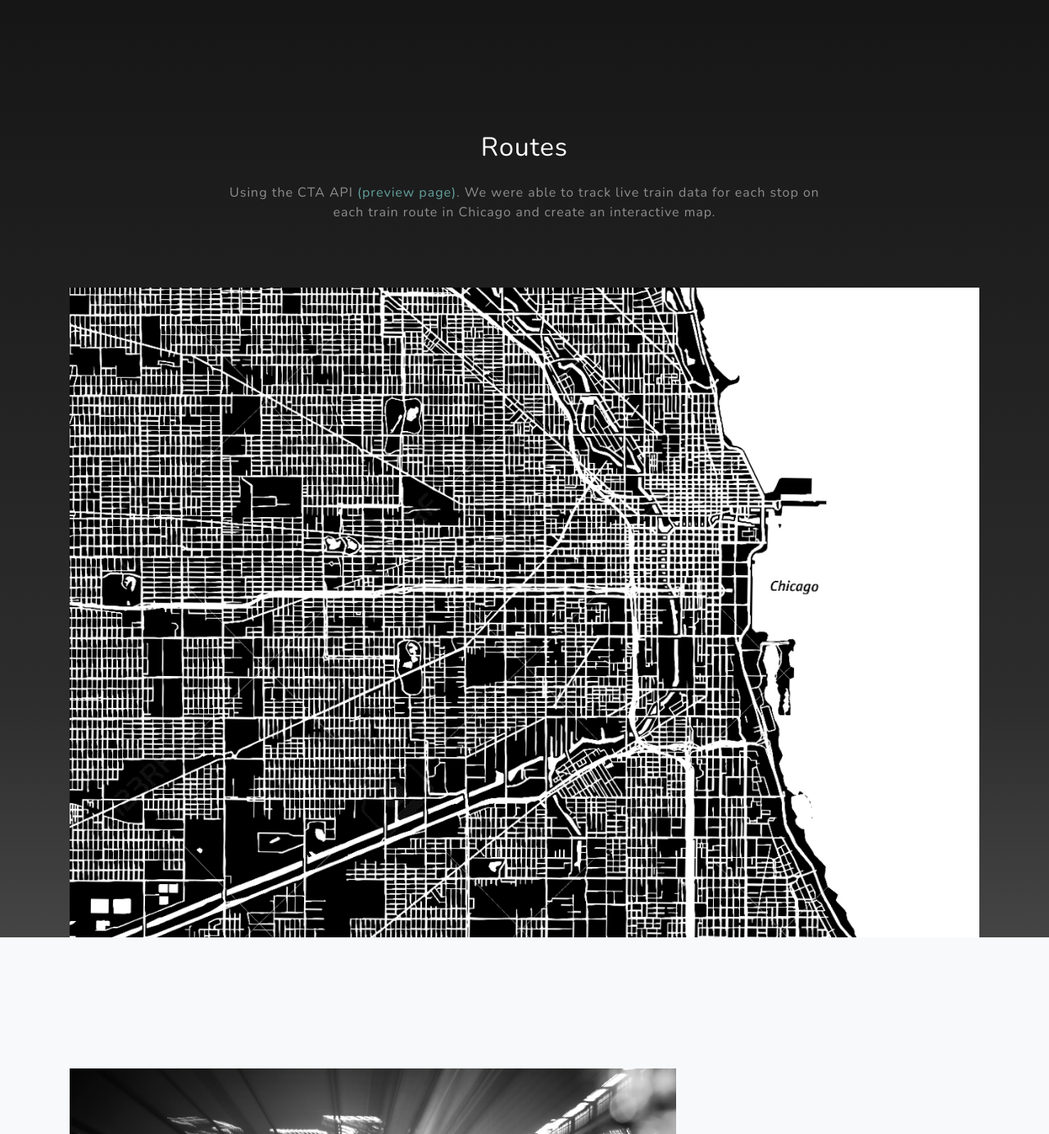
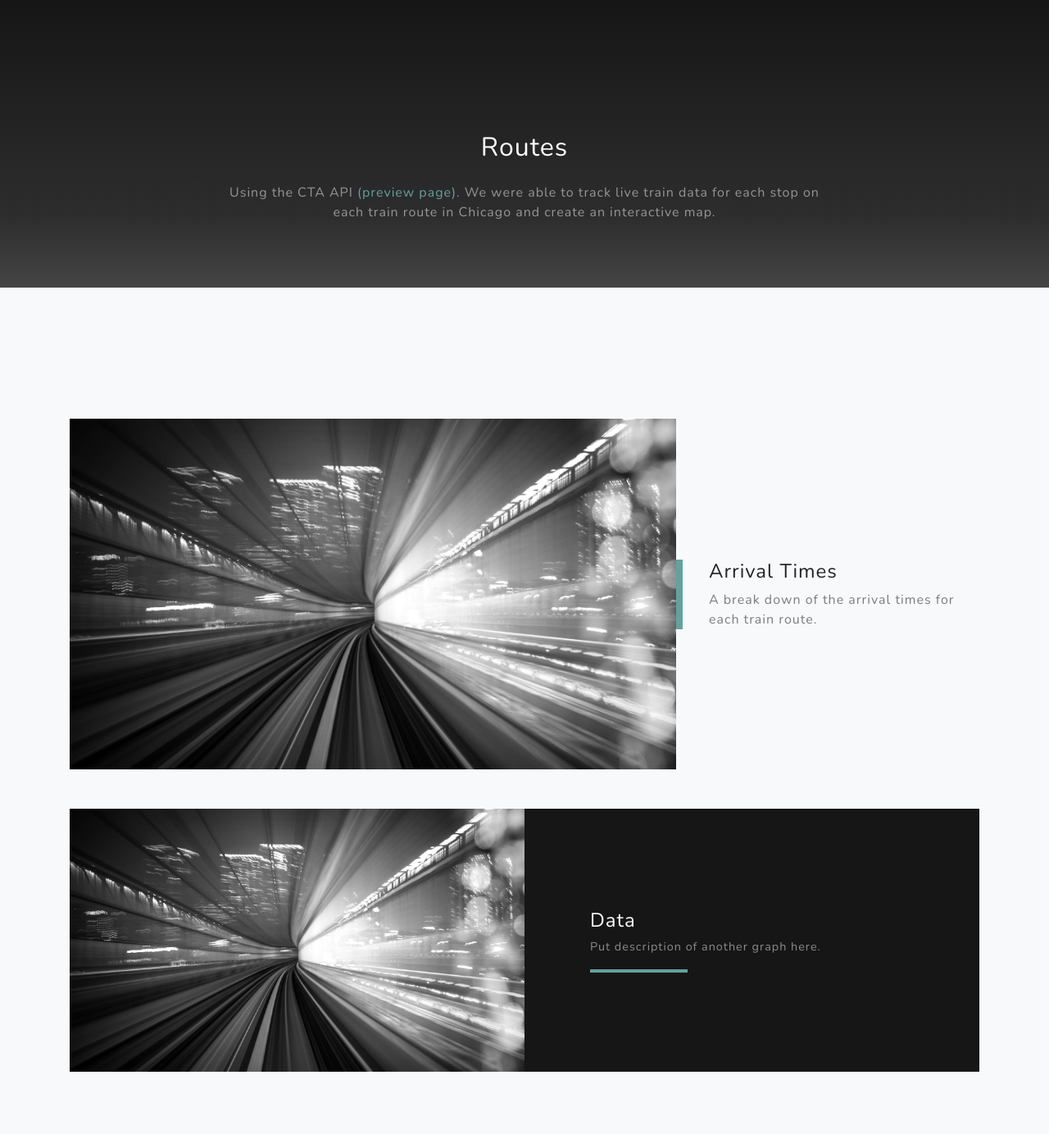
Before and after one commit to tghorms/project2CTA, a Flask app: page / in a window 1280 px wide. Shown: the part 799-2183 px from the top of the page at 82% size. Run offline with Flask 2, Linux system fonts and the light colour scheme; parts of the project's set-up code (start-up, migrations or seed data) failed here and were passed over; some libraries are stand-ins or nearby versions.

Commit message:
inserted place holders within html

```diff
--- a/templates/index.html
+++ b/templates/index.html
@@ -77,7 +77,8 @@
             live train data for each stop on each train route in Chicago and create an interactive map.</p>
         </div>
       </div>
-      <img src="{{ url_for('static', filename='img/chicago-map.jpg') }}" class="img-fluid" alt="">
+      <div id= "map"></div>
+      <!-- <img src="{{ url_for('static', filename='img/chicago-map.jpg') }}" class="img-fluid" alt=""> -->
     </div>
   </section>
 
@@ -88,6 +89,7 @@
       <!-- Featured Project Row -->
       <div class="row align-items-center no-gutters mb-4 mb-lg-5">
         <div class="col-xl-8 col-lg-7">
+            <div id= "graph_table"></div>
           <img class="img-fluid mb-3 mb-lg-0" src="{{ url_for('static', filename='img/train.jpg') }}" alt="">
         </div>
         <div class="col-xl-4 col-lg-5">
@@ -101,6 +103,7 @@
       <!-- Project One Row -->
       <div class="row justify-content-center no-gutters mb-5 mb-lg-0">
         <div class="col-lg-6">
+            <div id= "data_table"></div>
           <img class="img-fluid" src="{{ url_for('static', filename='img/train.jpg') }}" alt="">
         </div>
         <div class="col-lg-6">
@@ -233,6 +236,9 @@
 
   <script src="{{ url_for('static', filename='js/config.js') }}"></script>
   <script src="{{ url_for('static', filename='js/logic.js') }}"></script>
+  <script type="text/javascript">
+    myFunc({{data|safe}})
+ </script>
 </body>
 
 </html>
```
Also changed, not shown: 3 other files.
